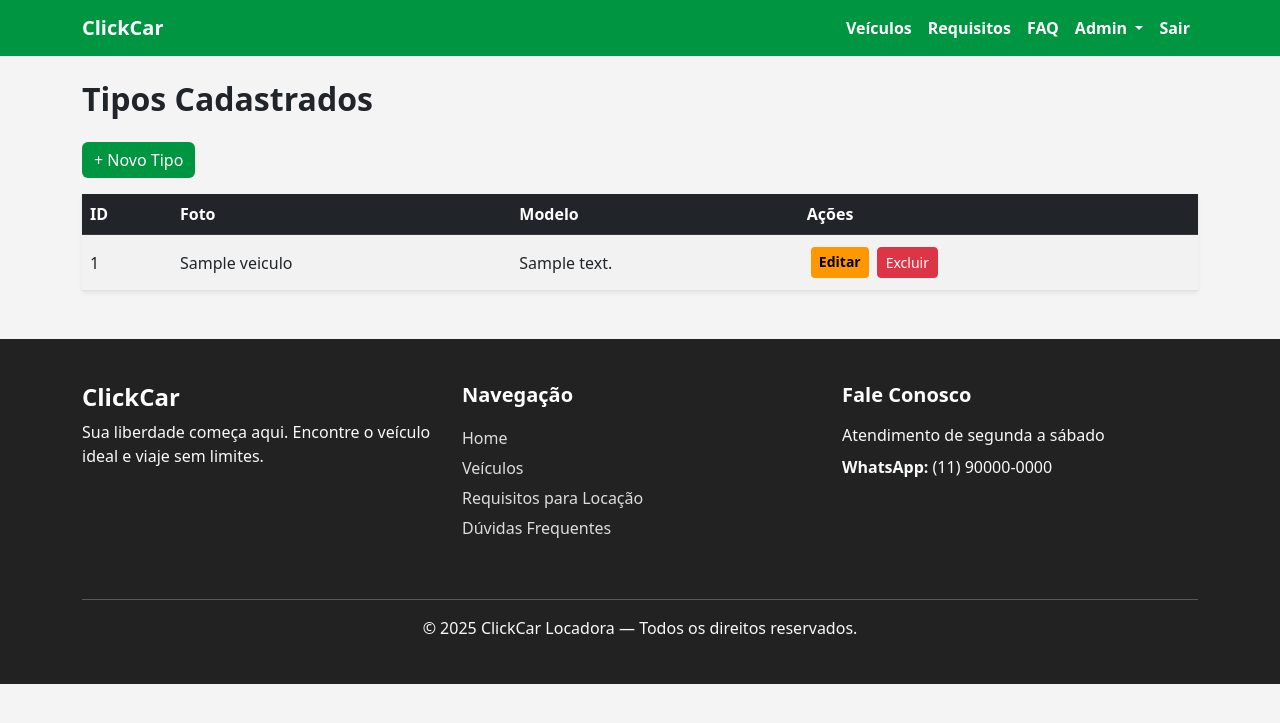
After one commit to locacao-4bimestre/clickcar, a Flask app: page /admin/tipos in a window 1280 px wide. The commit adds this page. Shown: the top 723 px of the page. Run offline with Flask 3, Linux system fonts and the light colour scheme; a user stored in the database is signed in; tables that the repository leaves empty hold one stand-in row (values such as "Sample post").

Commit message:
feat: editar e listar tipos

```diff
--- a/app.py
+++ b/app.py
@@ -1,3 +1,4 @@
+from controllers.controller import main
 from flask import Flask
 from config import Config
 from models.models import db, Perfil, Usuario
@@ -19,11 +20,12 @@ migrate = Migrate(app, db)
 login_manager = LoginManager(app)
 login_manager.login_view = 'main.login'
 
+
 @login_manager.user_loader
 def load_user(user_id):
     return Usuario.query.get(int(user_id))
 
-from controllers.controller import main
+
 app.register_blueprint(main)
 
 if __name__ == '__main__':
--- a/controllers/controller.py
+++ b/controllers/controller.py
@@ -172,6 +172,31 @@ def listar_veiculos():
 # ===========================================================
 # ADMIN — CADASTRAR TIPO
 # ===========================================================
+
+@main.route("/admin/tipos")
+@login_required
+def admin_listar_tipos():
+    query = TipoVeiculo.query.all()
+    return render_template('admin/types/list.html', tipos=query)
+
+
+@main.route("/admin/tipos/delete/<int:id>")
+def delete_tipo(id):
+    print("******* delete")
+    if current_user.perfil.nome_perfil != 'Admin':
+        flash("Apenas administradores podem excluir tipos de veiculos.", "warning")
+        return redirect(url_for('main.admin_listar_tipos'))
+    try:
+        tipo = TipoVeiculo.query.get_or_404(id)
+        db.session.delete(tipo)
+        db.session.commit()
+        flash("Cliente removido!", "success")
+        return redirect(url_for('main.admin_listar_tipos'))
+    except Exception as E:
+        flash("Algum carro utiliza esse tipo, remova antes de remover a categoria", "error")
+        return redirect(url_for("main.admin_listar_tipos"))
+
+
 @main.route('/admin/tipos/novo', methods=['GET', 'POST'])
 @login_required
 def novo_tipo():
@@ -190,7 +215,30 @@ def novo_tipo():
         flash("Tipo cadastrado!", "success")
         return redirect(url_for('main.novo_tipo'))
 
-    return render_template('admin/new_type.html')
+    return render_template('admin/types/new_type.html')
+
+
+@main.route('/admin/tipos/edit/<int:id>', methods=['GET', 'POST'])
+@login_required
+def admin_editar_tipo(id):
+    if current_user.perfil.nome_perfil not in ['Admin', 'Atendimento']:
+        flash("Acesso negado", "danger")
+        return redirect(url_for('main.index'))
+
+    tipo = TipoVeiculo.query.filter_by(id=id).first()
+    print(tipo)
+    if request.method == 'POST':
+        nome = request.form.get("nome")
+        desc = request.form.get("dec")
+        try:
+            tipo.nome = nome
+            tipo.desc = desc
+            db.session.commit()
+            flash("Veículo atualizado!", "success")
+            return redirect(url_for('main.admin_listar_tipos'))
+        except:
+            return redirect(url_for('main.admin_editar_tipo', id=id))
+    return render_template("admin/types/edit.html", tipo=tipo)
 
 
 # ===========================================================
--- /dev/null
+++ b/templates/admin/types/list.html
@@ -0,0 +1,52 @@
+{% extends 'base.html' %}
+
+{% block title %}Veículos cadastrados{% endblock %}
+
+{% block content %}
+<h2 class="fw-bold mb-4">Tipos Cadastrados</h2>
+
+<a href="{{ url_for('main.novo_tipo') }}" class="btn btn-primary mb-3">+ Novo Tipo</a>
+
+<table class="table table-striped table-hover align-middle shadow-sm">
+    <thead class="table-dark">
+        <tr>
+            <th>ID</th>
+            <th>Foto</th>
+            <th>Modelo</th>
+
+            <th>Ações</th>
+        </tr>
+    </thead>
+
+    <tbody>
+        {% for t in tipos %}
+        <tr>
+            <td>{{ t.id }}</td>
+
+            <!-- FOTO PRINCIPAL (primeira da lista) -->
+
+
+
+            <td>{{ t.nome }}</td>
+            <td>{{ t.descricao }}</td>
+
+            <td >
+                <div class="d-flex gap-2 p-1">
+                <a href="{{ url_for('main.admin_editar_tipo', id=t.id) }}"
+                   class="btn btn-warning btn-sm">
+                    Editar
+                </a>
+
+                <a href="{{ url_for('main.delete_tipo', id=t.id) }}"
+                   onclick="return confirm('Deseja realmente excluir este tipo?')"
+                   class="btn btn-danger btn-sm">
+                    Excluir
+                </a>
+                </div>
+            </td>
+        </tr>
+        {% endfor %}
+    </tbody>
+</table>
+
+{% endblock %}
--- a/templates/base.html
+++ b/templates/base.html
@@ -97,7 +97,7 @@
                             </a>
                             <ul class="dropdown-menu">
                                 <li><a class="dropdown-item" href="{{ url_for('main.admin_listar_veiculos') }}">Gerenciar Veículos</a></li>
-                                <li><a class="dropdown-item" href="{{ url_for('main.novo_tipo') }}">Tipos de Veículo</a></li>
+                                <li><a class="dropdown-item" href="{{ url_for('main.admin_listar_tipos') }}">Tipos de Veículo</a></li>
                                 <li><a class="dropdown-item" href="{{ url_for('main.admin_listar_clientes') }}">Clientes</a></li>
                             </ul>
                         </li>
```
Also changed, not shown: templates/admin/types/edit.html (added, +27 -0 lines), templates/admin/types/new_type.html (renamed from templates/admin/new_type.html).
